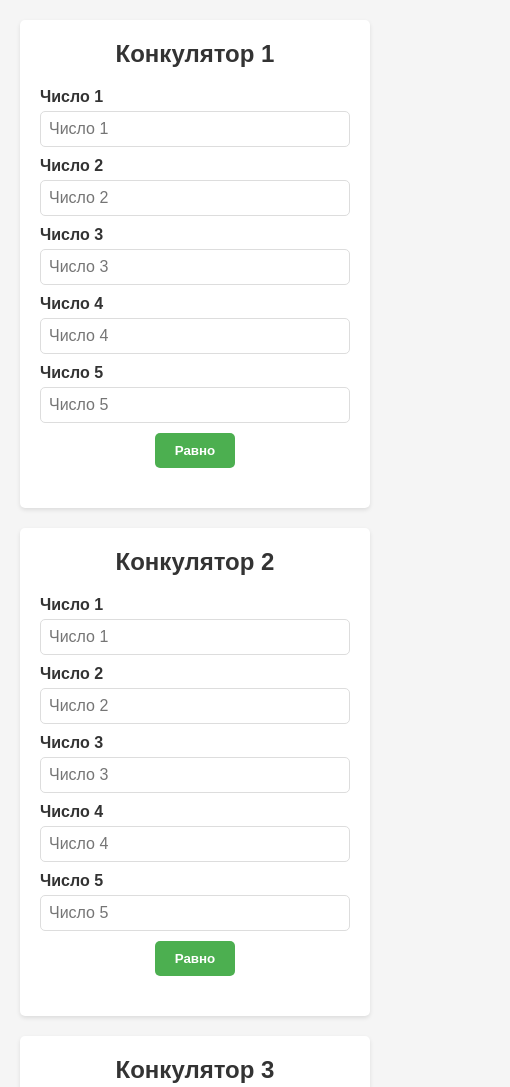
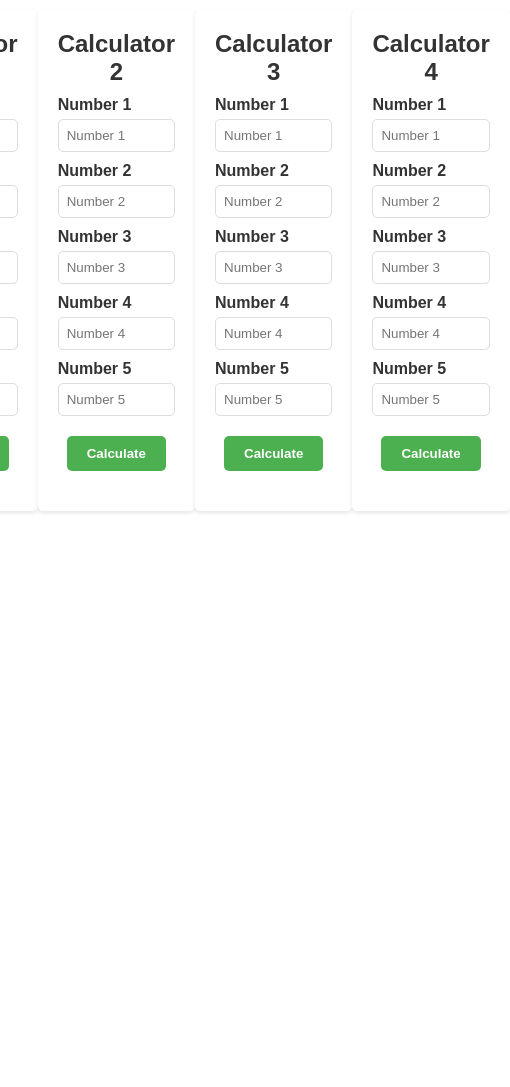
Before and after one commit to Kristjanll/logic-calculator-with-numbers, a plain HTML site: page index.html in a window 390 px wide. Shown: the top 1087 px of the page, 510 px wide, since content can reach past the window. After the commit the page ends 844 px from the top, so only its background shows below. Drawn offline with Linux system fonts and the light colour scheme.

Commit message:
Update index.html
same upgraid

```diff
--- a/index.html
+++ b/index.html
@@ -8,6 +8,8 @@
       margin: 0;
       padding: 20px;
       background-color: #f5f5f5;
+      display: flex;
+      justify-content: center;
     }
 
     .calculator {
@@ -16,6 +18,8 @@
       padding: 20px;
       margin-bottom: 40px;
       box-shadow: 0 2px 4px rgba(0, 0, 0, 0.1);
+      display: inline-block;
+      margin-right: 20px;
     }
 
     h2 {
@@ -50,8 +54,8 @@
     }
 
     .button-wrapper button {
-      background-color: #4CAF50;
-      color: #fff;
+      background-color: #cc00ff;
+      color: #ffffff;
       padding: 10px 20px;
       border: none;
       border-radius: 5px;
@@ -63,6 +67,8 @@
       width: 100%;
       border-collapse: collapse;
       margin-top: 20px;
+      background-color: #f2f2f2;
+      color: #333;
     }
 
     .result-table th,
@@ -72,136 +78,197 @@
       border-bottom: 1px solid #ddd;
     }
 
-    .result-table th {
-      background-color: #f2f2f2;
-      color: #333;
-    }
+    @media screen and (max-width: 600px) {
+      body {
+        background-color: #fff;
+        padding: 10px;
+      }
 
-    @media screen and (max-width: 600px) {
       .calculator {
-        margin-bottom: 20px;
+        margin-right: 0;
+      }
+
+      h2 {
+        color: #333;
+        margin-bottom: 10px;
+      }
+
+      .input-group label {
+        color: #333;
       }
 
       .input-group input {
-        font-size: 16px;
+        border: 1px solid #ddd;
+        border-radius: 5px;
       }
 
-      .button-wrapper {
-        margin-top: 10px;
+      .button-wrapper button {
+        background-color: #4CAF50;
+        color: #fff;
+        padding: 10px 20px;
+        border: none;
+        border-radius: 5px;
+        font-weight: bold;
+        cursor: pointer;
+      }
+
+      .result-table {
+        background-color: #f2f2f2;
+        color: #333;
+      }
+
+      .container {
+        display: flex;
+        flex-direction: column;
+        align-items: center;
+      }
+
+      .table-wrapper {
+        margin-bottom: 30px;
+        display: flex;
+        flex-wrap: wrap;
+        justify-content: center;
+      }
+
+      .table-wrapper .result-table {
+        width: 100%;
+        margin: 20px 0;
       }
     }
   </style>
 </head>
 <body>
   <div class="calculator">
-    <h2>Конкулятор 1</h2>
+    <h2>Calculator 1</h2>
     <div class="input-group">
-      <label for="input1_1">Число 1</label>
-      <input type="number" id="input1_1" placeholder="Число 1">
+      <label for="input1_1">Number 1</label>
+      <input type="number" id="input1_1" placeholder="Number 1">
     </div>
     <div class="input-group">
-      <label for="input1_2">Число 2</label>
-      <input type="number" id="input1_2" placeholder="Число 2">
+      <label for="input1_2">Number 2</label>
+      <input type="number" id="input1_2" placeholder="Number 2">
     </div>
     <div class="input-group">
-      <label for="input1_3">Число 3</label>
-      <input type="number" id="input1_3" placeholder="Число 3">
+      <label for="input1_3">Number 3</label>
+      <input type="number" id="input1_3" placeholder="Number 3">
     </div>
     <div class="input-group">
-      <label for="input1_4">Число 4</label>
-      <input type="number" id="input1_4" placeholder="Число 4">
+      <label for="input1_4">Number 4</label>
+      <input type="number" id="input1_4" placeholder="Number 4">
     </div>
     <div class="input-group">
-      <label for="input1_5">Число 5</label>
-      <input type="number" id="input1_5" placeholder="Число 5">
+      <label for="input1_5">Number 5</label>
+      <input type="number" id="input1_5" placeholder="Number 5">
     </div>
     <div class="button-wrapper">
-      <button onclick="calculate(1)">Равно</button>
+      <button onclick="calculate(1)">Calculate</button>
     </div>
     <table id="resultTable1" class="result-table"></table>
   </div>
 
   <div class="calculator">
-    <h2>Конкулятор 2</h2>
+    <h2>Calculator 2</h2>
     <div class="input-group">
-      <label for="input2_1">Число 1</label>
-      <input type="number" id="input2_1" placeholder="Число 1">
+      <label for="input2_1">Number 1</label>
+      <input type="number" id="input2_1" placeholder="Number 1">
     </div>
     <div class="input-group">
-      <label for="input2_2">Число 2</label>
-      <input type="number" id="input2_2" placeholder="Число 2">
+      <label for="input2_2">Number 2</label>
+      <input type="number" id="input2_2" placeholder="Number 2">
     </div>
     <div class="input-group">
-      <label for="input2_3">Число 3</label>
-      <input type="number" id="input2_3" placeholder="Число 3">
+      <label for="input2_3">Number 3</label>
+      <input type="number" id="input2_3" placeholder="Number 3">
     </div>
     <div class="input-group">
-      <label for="input2_4">Число 4</label>
-      <input type="number" id="input2_4" placeholder="Число 4">
+      <label for="input2_4">Number 4</label>
+      <input type="number" id="input2_4" placeholder="Number 4">
     </div>
     <div class="input-group">
-      <label for="input2_5">Число 5</label>
-      <input type="number" id="input2_5" placeholder="Число 5">
+      <label for="input2_5">Number 5</label>
+      <input type="number" id="input2_5" placeholder="Number 5">
     </div>
     <div class="button-wrapper">
-      <button onclick="calculate(2)">Равно</button>
+      <button onclick="calculate(2)">Calculate</button>
     </div>
     <table id="resultTable2" class="result-table"></table>
   </div>
 
   <div class="calculator">
-    <h2>Конкулятор 3</h2>
+    <h2>Calculator 3</h2>
     <div class="input-group">
-      <label for="input3_1">Число 1</label>
-      <input type="number" id="input3_1" placeholder="Число 1">
+      <label for="input3_1">Number 1</label>
+      <input type="number" id="input3_1" placeholder="Number 1">
     </div>
     <div class="input-group">
-      <label for="input3_2">Число 2</label>
-      <input type="number" id="input3_2" placeholder="Число 2">
+      <label for="input3_2">Number 2</label>
+      <input type="number" id="input3_2" placeholder="Number 2">
     </div>
     <div class="input-group">
-      <label for="input3_3">Число 3</label>
-      <input type="number" id="input3_3" placeholder="Число 3">
+      <label for="input3_3">Number 3</label>
+      <input type="number" id="input3_3" placeholder="Number 3">
     </div>
     <div class="input-group">
-      <label for="input3_4">Число 4</label>
-      <input type="number" id="input3_4" placeholder="Число 4">
+      <label for="input3_4">Number 4</label>
+      <input type="number" id="input3_4" placeholder="Number 4">
     </div>
     <div class="input-group">
-      <label for="input3_5">Число 5</label>
-      <input type="number" id="input3_5" placeholder="Число 5">
+      <label for="input3_5">Number 5</label>
+      <input type="number" id="input3_5" placeholder="Number 5">
     </div>
     <div class="button-wrapper">
-      <button onclick="calculate(3)">Равно</button>
+      <button onclick="calculate(3)">Calculate</button>
     </div>
     <table id="resultTable3" class="result-table"></table>
   </div>
 
+  <div class="calculator">
+    <h2>Calculator 4</h2>
+    <div class="input-group">
+      <label for="input4_1">Number 1</label>
+      <input type="number" id="input4_1" placeholder="Number 1">
+    </div>
+    <div class="input-group">
+      <label for="input4_2">Number 2</label>
+      <input type="number" id="input4_2" placeholder="Number 2">
+    </div>
+    <div class="input-group">
+      <label for="input4_3">Number 3</label>
+      <input type="number" id="input4_3" placeholder="Number 3">
+    </div>
+    <div class="input-group">
+      <label for="input4_4">Number 4</label>
+      <input type="number" id="input4_4" placeholder="Number 4">
+    </div>
+    <div class="input-group">
+      <label for="input4_5">Number 5</label>
+      <input type="number" id="input4_5" placeholder="Number 5">
+    </div>
+    <div class="button-wrapper">
+      <button onclick="calculate(4)">Calculate</button>
+    </div>
+    <table id="resultTable4" class="result-table"></table>
+  </div>
+
   <script>
-    function calculate(calculatorId) {
-      var inputIds = [
-        ['input1_1', 'input1_2', 'input1_3', 'input1_4', 'input1_5'],
-        ['input2_1', 'input2_2', 'input2_3', 'input2_4', 'input2_5'],
-        ['input3_1', 'input3_2', 'input3_3', 'input3_4', 'input3_5']
-      ];
-      var inputs = inputIds[calculatorId - 1].map(id => parseFloat(document.getElementById(id).value));
-      var result = calculateLogicalNumber(inputs);
-      var resultTable = document.getElementById('resultTable' + calculatorId);
-      resultTable.innerHTML = '';
-      var row = resultTable.insertRow(0);
-      var cell = row.insertCell(0);
-      cell.innerHTML = 'Результат:';
-      cell = row.insertCell(1);
-      cell.innerHTML = result;
-    }
+    function calculate(calculatorNumber) {
+      const inputIds = [];
+      const tableId = "resultTable" + calculatorNumber;
+      for (let i = 1; i <= 5; i++) {
+        const inputId = "input" + calculatorNumber + "_" + i;
+        inputIds.push(inputId);
+      }
+      const inputs = inputIds.map(id => Number(document.getElementById(id).value));
+      const sum = inputs.reduce((a, b) => a + b, 0);
+      const average = sum / inputs.length;
+      const resultHTML = `
 
-    function calculateLogicalNumber(numbers) {
-      // Здесь можно использовать свой алгоритм для расчета
-
-      // В данном примере просто находим среднее арифметическое введенных чисел
-      var sum = numbers.reduce((acc, num) => acc + num, 0);
-      var average = sum / numbers.length;
-      return average.toFixed(2);
+        <tr>
+          <th>Average Value</th>
+          <td>${average.toFixed(2)}</td>
+        </tr>
+      `;
+      document.getElementById(tableId).innerHTML = resultHTML;
     }
   </script>
 </body>
```
